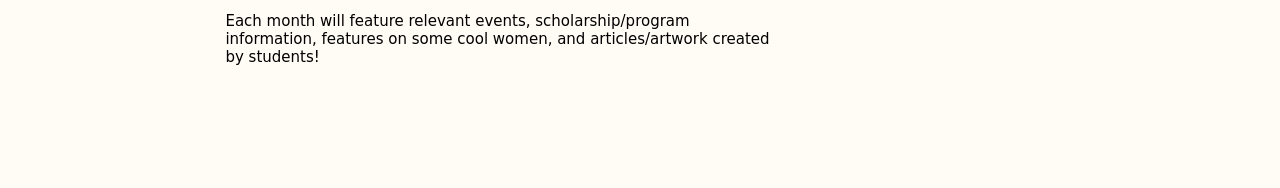
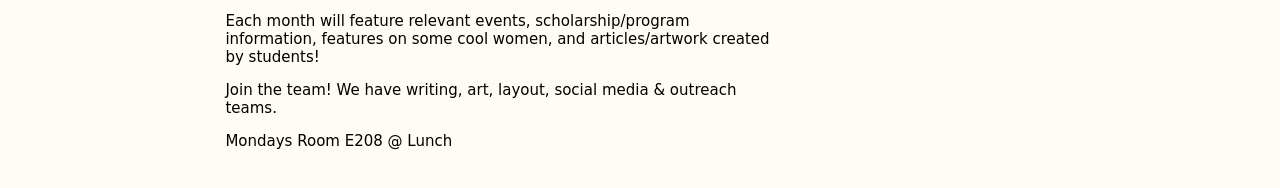
Before and after one commit to msorret/28-percent-website, a plain HTML site: page index.html in a window 1280 px wide. Shown: the part 594-782 px from the top of the page. Drawn offline with Linux system fonts and the light colour scheme; a web font is replaced by a local one.

Commit message:
Update index.html

```diff
--- a/index.html
+++ b/index.html
@@ -22,7 +22,8 @@
             <img class = "landscape-photo" src = "/assets/team.png">
             <p> The 28% is a monthly newsletter created by the women in stem at PHS! The goal of this project is to support girls/women in STEM and build community! </p>
             <p> Each month will feature relevant events, scholarship/program information, features on some cool women, and articles/artwork created by students! </p>
-
+            <p> Join the team! We have writing, art, layout, social media & outreach teams. </p>
+            <p> Mondays Room E208 @ Lunch</p>
         </div>
 
         <div class = "right-hand">
```
